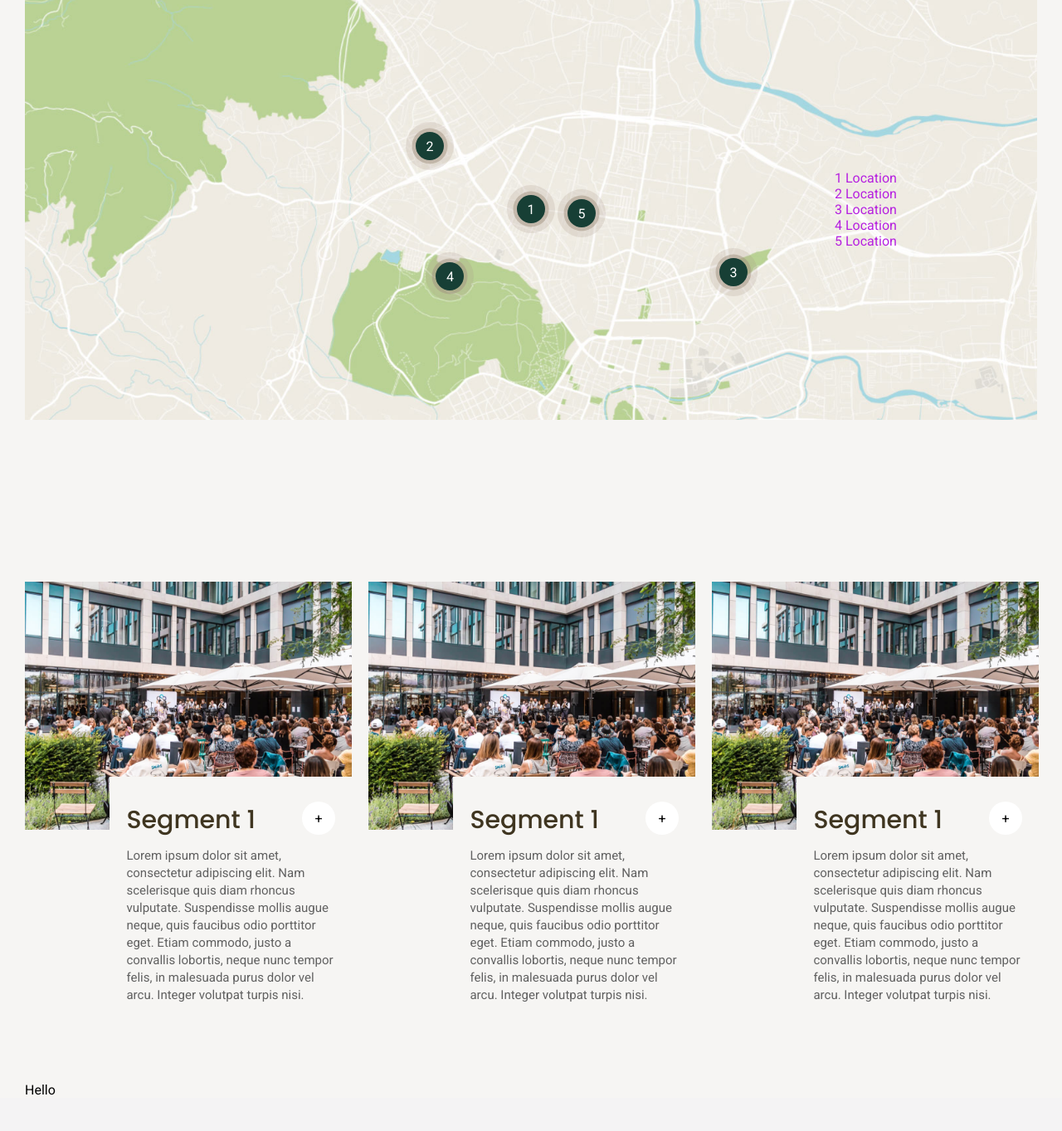
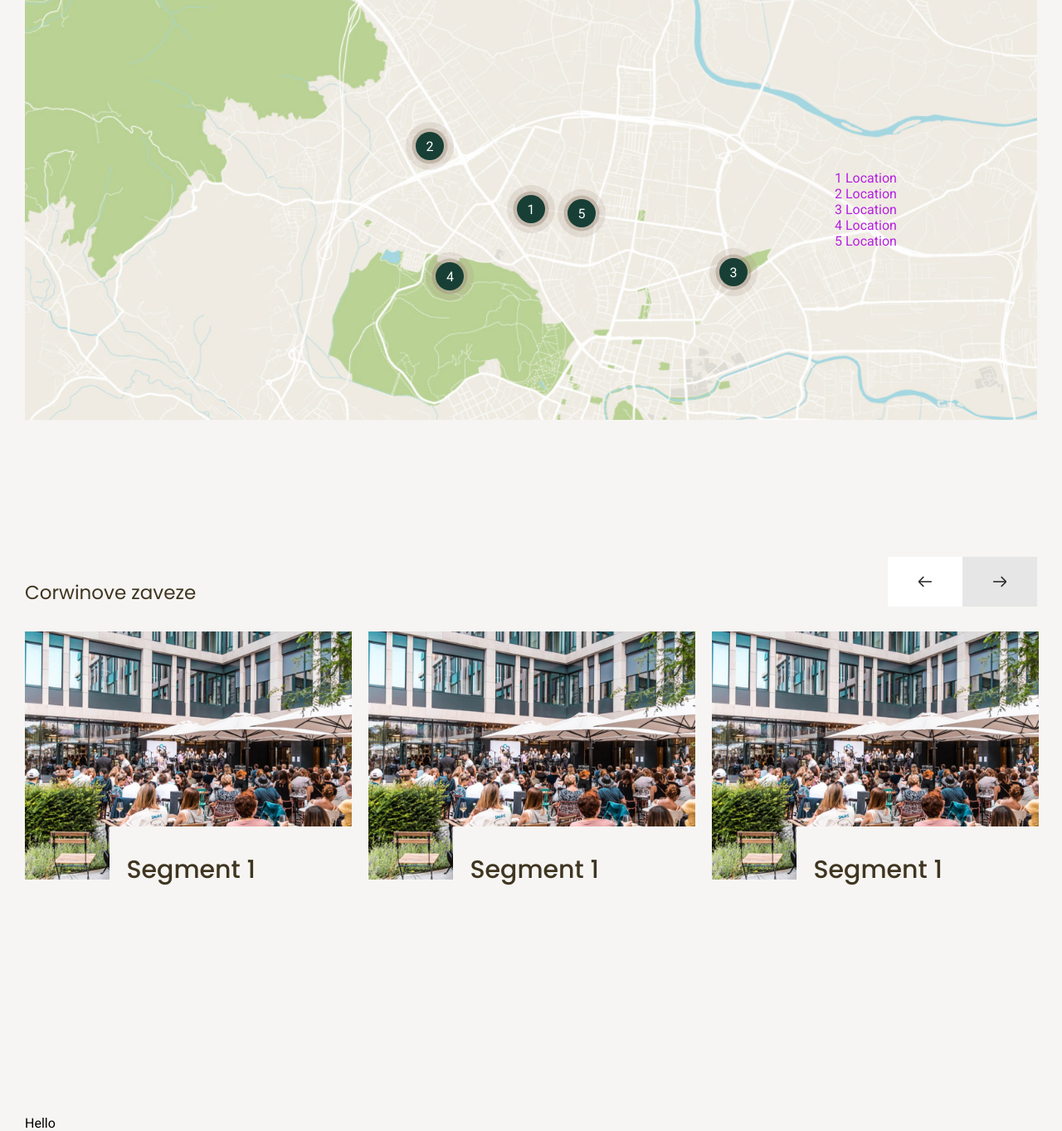
Before and after one commit to mitjapotocin/kvartet-task, a PHP site: page /index.html in a window 1280 px wide. Shown: the part 1260-2623 px from the top of the page at 83% size. Before the commit the page ends 2580 px from the top, so only its background shows below. Run offline with PHP 8.4, Linux system fonts and the light colour scheme.

Commit message:
Inplemented card opening and closing text

```diff
--- a/css/style.css
+++ b/css/style.css
@@ -252,6 +252,11 @@ textarea {
 ::-webkit-file-upload-button {
   -webkit-appearance: button;
   font: inherit;
+}
+.translate-center {
+  -webkit-transform: translate(-50%, -50%);
+      -ms-transform: translate(-50%, -50%);
+          transform: translate(-50%, -50%);
 }
 @font-face {
   font-family: CircularPro-Bold;
@@ -706,7 +711,6 @@ p {
 .card {
   display: block;
   float: right;
-  padding: 30px 20px;
   background: #f6f5f3;
   position: relative;
   width: 74%;
@@ -715,7 +719,6 @@ p {
 @media only screen and (max-width:639px) {
   .card {
     top: -38px;
-    padding: 9px 9px;
   }
 }
 .card p {
@@ -729,6 +732,13 @@ p {
 .card-header {
   overflow: hidden;
   padding-bottom: 10px;
+  cursor: pointer;
+  padding: 30px 20px 10px 20px;
+}
+@media only screen and (max-width:639px) {
+  .card-header {
+    padding: 9px;
+  }
 }
 .card-header h3 {
   color: #3f3520;
@@ -742,18 +752,75 @@ p {
     font-size: 17px;
   }
 }
+.card-header:hover h3 {
+  text-decoration: underline;
+}
+.card-header:hover .card-button {
+  visibility: visible;
+}
+.card-opened .card-button-vertical-line {
+  visibility: hidden;
+}
+.card-opened .card-text {
+  visibility: visible;
+}
+.card-opened .card-button {
+  visibility: visible;
+}
 .card-button {
+  visibility: hidden;
   background: #fff;
   border-radius: 50%;
   width: 40px;
   height: 40px;
   float: right;
   border: none;
+  position: relative;
 }
 @media only screen and (max-width:639px) {
   .card-button {
     width: 30px;
     height: 30px;
+  }
+}
+.card-button-base {
+  background: #000;
+  position: absolute;
+  top: 50%;
+  left: 50%;
+  -webkit-transform: translate(-50%, -50%);
+      -ms-transform: translate(-50%, -50%);
+          transform: translate(-50%, -50%);
+}
+.card-button-minus {
+  background: #000;
+  position: absolute;
+  top: 50%;
+  left: 50%;
+  -webkit-transform: translate(-50%, -50%);
+      -ms-transform: translate(-50%, -50%);
+          transform: translate(-50%, -50%);
+  width: 11px;
+  height: 1px;
+}
+.card-button-vertical-line {
+  background: #000;
+  position: absolute;
+  top: 50%;
+  left: 50%;
+  -webkit-transform: translate(-50%, -50%);
+      -ms-transform: translate(-50%, -50%);
+          transform: translate(-50%, -50%);
+  width: 1px;
+  height: 11px;
+}
+.card-text {
+  padding: 0px 20px 10px 20px;
+  visibility: hidden;
+}
+@media only screen and (max-width:639px) {
+  .card-text {
+    padding: 0 9px 9px 9px;
   }
 }
 .container {
--- a/index.html
+++ b/index.html
@@ -128,9 +128,116 @@
                 <div class="card">
                     <div class="card-header">
                         <h3>Segment 1</h3>
-                        <button class="card-button">+</button>
+                        <div class="card-button">
+                            <div class="card-button-minus"></div>
+                            <div class="card-button-vertical-line"></div>
+                        </div>
                     </div>
-                    <p>Lorem ipsum dolor sit amet, consectetur adipiscing elit. Nam scelerisque quis diam rhoncus
+                    <p class="card-text">
+                        Lorem ipsum dolor sit amet, consectetur adipiscing elit. Nam scelerisque quis
+                        diam rhoncus
+                    </p>
+                </div>
+            </div>
+            <div class="slick-element">
+                <div>
+                    <img src="images/jpg/corwinove-zaveze-01.jpg" class="slider-img" alt="Apartments">
+                </div>
+                <div class="card">
+                    <div class="card-header">
+                        <h3>Segment 1</h3>
+                        <div class="card-button">
+                            <div class="card-button-minus"></div>
+                            <div class="card-button-vertical-line"></div>
+                        </div>
+                    </div>
+                    <p class="card-text">
+                        Lorem ipsum dolor sit amet, consectetur adipiscing elit. Nam scelerisque quis
+                        diam rhoncus
+                        vulputate. Suspendisse mollis augue neque, quis faucibus odio porttitor eget. Etiam commodo,
+                        justo a convallis lobortis, neque nunc tempor felis, in malesuada purus dolor vel arcu.
+                        Integer
+                        volutpat turpis nisi.</p>
+                </div>
+            </div>
+            <div class="slick-element">
+                <div>
+                    <img src="images/jpg/corwinove-zaveze-01.jpg" class="slider-img" alt="Apartments">
+                </div>
+                <div class="card">
+                    <div class="card-header">
+                        <h3>Segment 1</h3>
+                        <div class="card-button">
+                            <div class="card-button-minus"></div>
+                            <div class="card-button-vertical-line"></div>
+                        </div>
+                    </div>
+                    <p class="card-text">
+                        Lorem ipsum dolor sit amet, consectetur adipiscing elit. Nam scelerisque quis
+                        diam rhoncus
+                        vulputate. Suspendisse mollis augue neque, quis faucibus odio porttitor eget. Etiam commodo,
+                        justo a convallis lobortis, neque nunc tempor felis, in malesuada purus dolor vel arcu.
+                        Integer
+                        volutpat turpis nisi.</p>
+                </div>
+            </div>
+            <div class="slick-element">
+                <div>
+                    <img src="images/jpg/corwinove-zaveze-01.jpg" class="slider-img" alt="Apartments">
+                </div>
+                <div class="card">
+                    <div class="card-header">
+                        <h3>Segment 1</h3>
+                        <div class="card-button">
+                            <div class="card-button-minus"></div>
+                            <div class="card-button-vertical-line"></div>
+                        </div>
+                    </div>
+                    <p class="card-text">
+                        Lorem ipsum dolor sit amet, consectetur adipiscing elit. Nam scelerisque quis
+                        diam rhoncus
+                        vulputate. Suspendisse mollis augue neque, quis faucibus odio porttitor eget. Etiam commodo,
+                        justo a convallis lobortis, neque nunc tempor felis, in malesuada purus dolor vel arcu.
+                        Integer
+                        volutpat turpis nisi.</p>
+                </div>
+            </div>
+            <div class="slick-element">
+                <div>
+                    <img src="images/jpg/corwinove-zaveze-01.jpg" class="slider-img" alt="Apartments">
+                </div>
+                <div class="card">
+                    <div class="card-header">
+                        <h3>Segment 1</h3>
+                        <div class="card-button">
+                            <div class="card-button-minus"></div>
+                            <div class="card-button-vertical-line"></div>
+                        </div>
+                    </div>
+                    <p class="card-text">
+                        Lorem ipsum dolor sit amet, consectetur adipiscing elit. Nam scelerisque quis
+                        diam rhoncus
+                        vulputate. Suspendisse mollis augue neque, quis faucibus odio porttitor eget. Etiam commodo,
+                        justo a convallis lobortis, neque nunc tempor felis, in malesuada purus dolor vel arcu.
+                        Integer
+                        volutpat turpis nisi.</p>
+                </div>
+            </div>
+            <div class="slick-element">
+                <div>
+                    <img src="images/jpg/corwinove-zaveze-01.jpg" class="slider-img" alt="Apartments">
+                </div>
+                <div class="card">
+                    <div class="card-header">
+                        <h3>Segment 1</h3>
+                        <div class="card-button">
+                            <div class="card-button-minus"></div>
+                            <div class="card-button-vertical-line"></div>
+                        </div>
+                    </div>
+                    <p class="card-text">
+                        Lorem ipsum dolor sit amet, consectetur adipiscing elit. Nam scelerisque quis
+                        diam rhoncus
                         vulputate. Suspendisse mollis augue neque, quis faucibus odio porttitor eget. Etiam commodo,
                         justo a convallis lobortis, neque nunc tempor felis, in malesuada purus dolor vel arcu.
                         Integer
@@ -146,7 +253,9 @@
                         <h3>Segment 1</h3>
                         <button class="card-button">+</button>
                     </div>
-                    <p>Lorem ipsum dolor sit amet, consectetur adipiscing elit. Nam scelerisque quis diam rhoncus
+                    <p class="card-text">
+                        Lorem ipsum dolor sit amet, consectetur adipiscing elit. Nam scelerisque quis
+                        diam rhoncus
                         vulputate. Suspendisse mollis augue neque, quis faucibus odio porttitor eget. Etiam commodo,
                         justo a convallis lobortis, neque nunc tempor felis, in malesuada purus dolor vel arcu.
                         Integer
@@ -162,7 +271,26 @@
                         <h3>Segment 1</h3>
                         <button class="card-button">+</button>
                     </div>
-                    <p>Lorem ipsum dolor sit amet, consectetur adipiscing elit. Nam scelerisque quis diam rhoncus
+                    <p class="card-text">Lorem ipsum dolor sit amet, consectetur adipiscing elit. Nam scelerisque quis
+                        diam rhoncus
+                        vulputate. Suspendisse mollis augue neque, quis faucibus odio porttitor eget. Etiam commodo,
+                        justo a convallis lobortis, neque nunc tempor felis, in malesuada purus dolor vel arcu.
+                        Integer
+
+                        volutpat turpis nisi.</p>
+                </div>
+            </div>
+            <div class="slick-element">
+                <div>
+                    <img src="images/jpg/corwinove-zaveze-01.jpg" class="slider-img" alt="Apartments">
+                </div>
+                <div class="card">
+                    <div class="card-header">
+                        <h3>Segment 1</h3>
+                        <button class="card-button">+</button>
+                    </div>
+                    <p class="card-text">Lorem ipsum dolor sit amet, consectetur adipiscing elit. Nam scelerisque quis
+                        diam rhoncus
                         vulputate. Suspendisse mollis augue neque, quis faucibus odio porttitor eget. Etiam commodo,
                         justo a convallis lobortis, neque nunc tempor felis, in malesuada purus dolor vel arcu.
                         Integer
--- a/js/src/navigation.js
+++ b/js/src/navigation.js
@@ -1,7 +1,7 @@
-window.addEventListener('scroll', makeNavSticky)
-
 const nav = document.getElementById("navigation");
 const navOffset = nav.offsetTop;
+
+window.addEventListener("scroll", makeNavSticky);
 
 function makeNavSticky() {
   window.pageYOffset >= navOffset
--- a/less/mixins/mixins.less
+++ b/less/mixins/mixins.less
@@ -53,6 +53,10 @@
 	transform: translate3d(@x, @y, @z);
 }
 
+.translate-center {
+	transform: translate(-50%, -50%);
+}
+
 .clearfix() {}
 
 .clearfix(@hard: false) when (@hard =false) {
@@ -100,6 +104,10 @@
 
 .invisible() {
 	visibility: hidden;
+}
+
+.visible() {
+	visibility: visible;
 }
 
 // .resize(VALUE) (none, both, horizontal, vertical, inherit)
--- a/less/site/default/footer.less
+++ b/less/site/default/footer.less
@@ -0,0 +1,7 @@
+.social {
+    padding-top: 23px; //preveri
+}
+
+.form-label {
+    .hidden
+}
--- a/less/site/modules/slider.less
+++ b/less/site/modules/slider.less
@@ -95,7 +95,7 @@
 .card {
     display: block;
     float: right;
-    padding: 30px 20px;
+    // padding: 30px 20px;
     background: @backgroundcolor;
     position: relative;
     width: 74%;
@@ -103,7 +103,7 @@
 
     @media @bp_max_640 {
         top: -38px;
-        padding: 9px 9px;
+        // padding: 9px 9px;
     }
 
 
@@ -120,6 +120,12 @@
 .card-header {
     .clearfix;
     padding-bottom: 10px;
+    cursor: pointer;
+    padding: 30px 20px 10px 20px;
+
+    @media @bp_max_640 {
+        padding: 9px
+    }
 
     h3 {
         color: @textgold;
@@ -133,16 +139,72 @@
         }
     }
 
+    &:hover {
+        h3 {
+            .underline
+        }
+
+        .card-button {
+            .visible
+        }
+
+
+    }
+}
+
+.card-opened {
+    .card-button-vertical-line {
+        .invisible;
+    }
+
+    .card-text {
+        .visible;
+    }
+
+    .card-button {
+        .visible;
+
+    }
 }
 
 .card-button {
+    .invisible;
     background: #fff;
     border-radius: 50%;
     .wh(40px, 40px);
     float: right;
     border: none;
+    position: relative;
 
     @media @bp_max_640 {
         .wh(30px, 30px);
     }
 }
+
+.card-button-base {
+    background: #000;
+    position: absolute;
+    top: 50%;
+    left: 50%;
+    .translate-center;
+}
+
+.card-button-minus {
+    .card-button-base;
+    .wh(11px, 1px);
+}
+
+.card-button-vertical-line {
+    .card-button-base;
+    .wh(1px, 11px);
+}
+
+.card-text {
+    padding: 0px 20px 10px 20px;
+
+    @media @bp_max_640 {
+        padding: 0 9px 9px 9px;
+    }
+
+    .invisible;
+}
```
Also changed, not shown: css/.prefixed/style.css (+61 -2 lines), js/src/concat/functions.js (+13 -3 lines), js/src/sliderCards.js (added, +10 -0 lines), css/style.min.css, images/svg/pin-big.svg (added), 2 other files.
